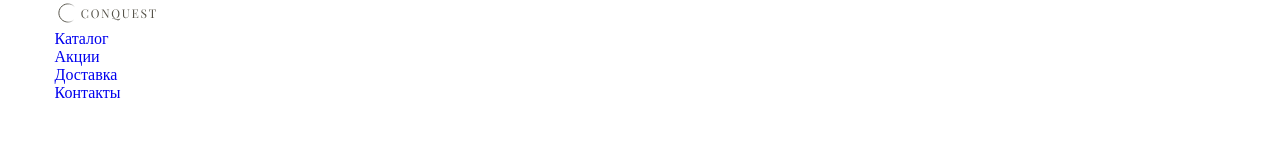
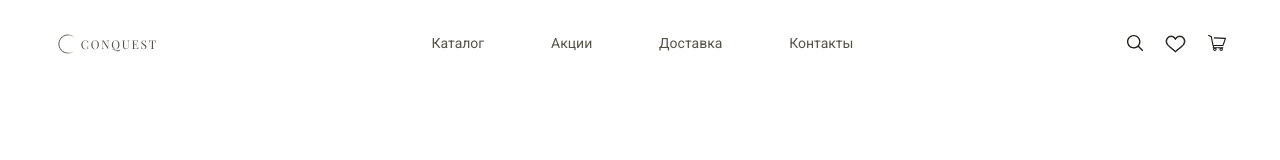
Before and after one commit to Mitsurishi/Conquest-site-project, a plain HTML site: page index.html in a window 1280 px wide. Drawn offline with Linux system fonts and the light colour scheme.

Commit message:
html+css updates

```diff
--- a/css/style.scss
+++ b/css/style.scss
@@ -1,3 +1,7 @@
+$color1: #FDFDFB;
+$color2: #555248;
+$color3: #444240;
+$color4: #1B1A17;
 $container-desktop: 1171px;
 
 * {
@@ -11,9 +15,40 @@ li {
 
 a {
     text-decoration: none;
+    color: inherit;
 }
 
 .container {
     margin: 0 auto;
     max-width: $container-desktop;
 }
+
+.header__body {
+    height: 85px;
+    display: flex;
+    justify-content: space-between;
+
+    .header__brand {
+        margin-top: 31px;
+    }
+
+    .header__menu {
+        font-family: 'Roboto';
+        font-style: normal;
+        font-weight: 400;
+        font-size: 14px;
+        line-height: 16px;
+        color: $color2;
+        width: 422px;
+        margin-top: 35px;
+        display: flex;
+        justify-content: space-between;
+    }
+
+    .header__buttons {
+        margin-top: 35px;
+        width: 99px;
+        display: flex;
+        justify-content: space-between;
+    }
+}
--- a/index.html
+++ b/index.html
@@ -18,7 +18,7 @@
     <header class="header">
         <div class="header__body container">
             <div class="header__brand">
-                <img class="logo" src="img/logo.svg" alt="brand">
+                <img class="logo" src="img/Logo.svg" alt="brand">
             </div>
             <nav class="header__menu">
                 <li><a href="#">Каталог</a></li>
@@ -26,9 +26,18 @@
                 <li><a href="#">Доставка</a></li>
                 <li><a href="#">Контакты</a></li>
             </nav>
+            <div class="header__buttons">
+                <li><a href="#" class="header__icon"><img src="img/Search.svg" alt="Search"></a></li>
+                <li><a href="#" class="header__icon"><img src="img/Favourites.svg" alt="Favourites"></a></li>
+                <li><a href="#" class="header__icon"><img src="img/Cart.svg" alt="Cart"></a></li>
+            </div>
         </div>
+    </header>
+    <main class="main">
+        <div class="main-upper__body container">
 
-    </header>
+        </div>
+    </main>
 </body>
 
 </html>
```
Also changed, not shown: css/style.css, img/Cart.svg (added), img/Favourites.svg (added), img/Search.svg (added), 1 other file.
